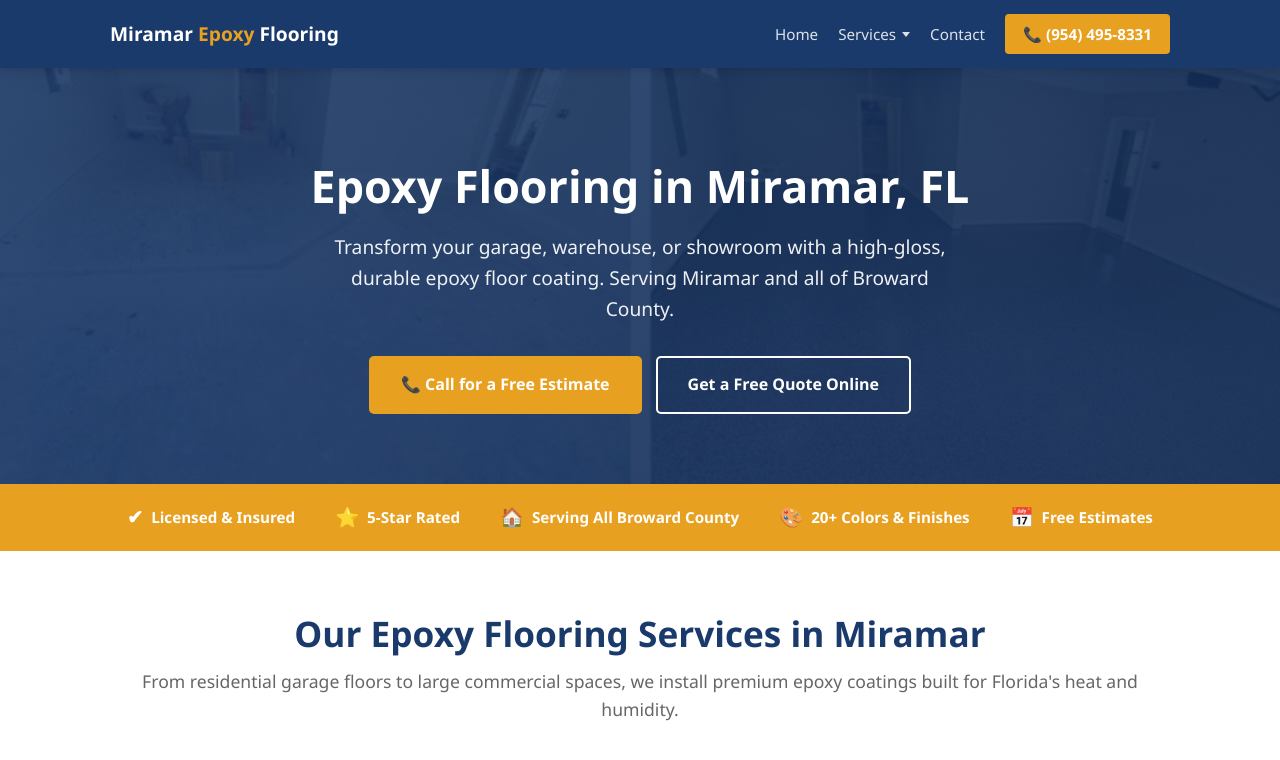
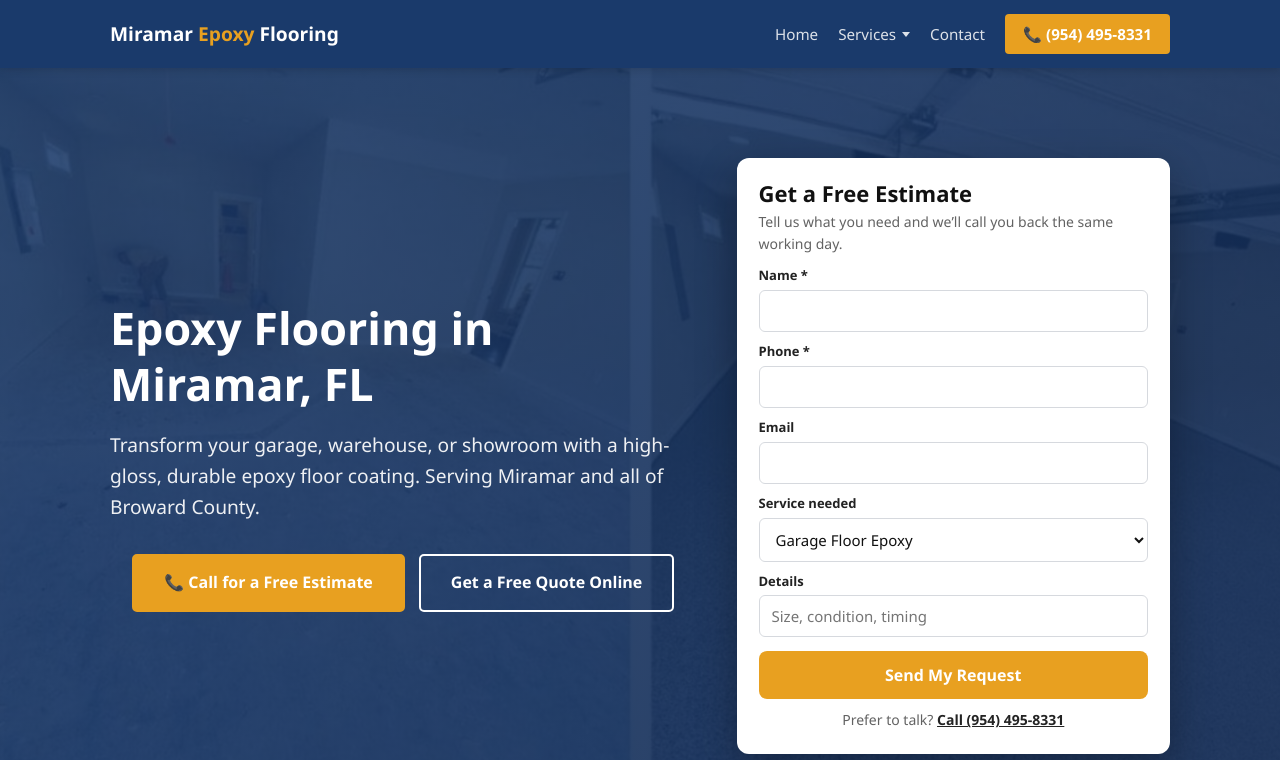
Before and after one commit to iDevRM/epoxy-flooring-miramar-fl, a plain HTML site: page index.html in a window 1280 px wide. Shown: the top 760 px of the page. Drawn offline with Linux system fonts and the light colour scheme.

Commit message:
Home page header: background photo + quote form

```diff
--- a/index.html
+++ b/index.html
@@ -42,6 +42,23 @@
     "sameAs": []
   }
   </script>
+<style>/* home hero form + photo */
+.lg-form{background:#fff;color:#1a1a1a;border-radius:12px;padding:22px;box-shadow:0 14px 40px rgba(0,0,0,.3);text-align:left;max-width:460px;width:100%;justify-self:end}
+.lg-form h2{font-size:22px;font-weight:800;color:#111;margin:0 0 4px;line-height:1.2}
+.lg-form .lg-note{font-size:14px;color:#555;margin:0 0 10px}
+.lg-form label{display:block;font-size:13px;font-weight:700;color:#222;margin:9px 0 4px}
+.lg-form input,.lg-form select{width:100%;box-sizing:border-box;padding:10px 12px;border:1px solid #d6d9de;border-radius:6px;font-size:15px;font-family:inherit;background:#fff;color:#111}
+.lg-form button{width:100%;margin-top:14px;background:rgb(232, 160, 32);color:#fff;border:0;border-radius:8px;padding:13px;font-size:16px;font-weight:800;cursor:pointer;font-family:inherit}
+.lg-form button:hover{filter:brightness(.92)}
+.lg-form .lg-alt{text-align:center;font-size:14px;margin:10px 0 0;color:#555}
+.lg-form .lg-alt a{color:#111;font-weight:700}
+.lg-grid{display:grid !important;grid-template-columns:1.15fr .85fr;gap:40px;align-items:center;text-align:left}
+.lg-form form{background:none !important;border:0 !important;padding:0 !important;box-shadow:none !important;margin:0 !important;max-width:none !important}
+.hero > .lg-form{align-self:center;justify-self:start;margin:48px 5% 48px 24px}
+.hero p:not([class*=phone]) a:not([class]){color:#fff;text-decoration:underline}
+.lg-form .lg-alt a{color:#111 !important}
+@media (max-width:860px){.hero > .lg-form{margin:0 5% 40px;justify-self:stretch;width:auto} .lg-grid{grid-template-columns:1fr !important} .lg-form{justify-self:stretch;max-width:none}}
+</style>
 </head>
 <body>
 <!-- HEADER -->
@@ -70,13 +87,42 @@
 </header>
 <!-- HERO -->
 <section class="hero">
-<div class="container">
+<div class="container lg-grid"><div>
 <h1>Epoxy Flooring in Miramar, FL</h1>
 <p>Transform your garage, warehouse, or showroom with a high-gloss, durable epoxy floor coating. Serving Miramar and all of Broward County.</p>
 <div class="hero-cta-group">
 <a class="btn btn-primary" href="tel:9544958331">📞 Call for a Free Estimate</a>
 <a class="btn btn-outline" href="contact.html">Get a Free Quote Online</a>
 </div>
+</div>
+<div class="lg-form">
+      <h2>Get a Free Estimate</h2>
+      <p class="lg-note">Tell us what you need and we&rsquo;ll call you back the same working day.</p>
+      <form action="https://formspree.io/f/xbdeongv" method="POST">
+        <input type="hidden" name="_subject" value="New Lead &mdash; Miramar Epoxy Flooring (Home Page)">
+        <label for="lg-name">Name *</label>
+        <input type="text" id="lg-name" name="name" autocomplete="name" required>
+        <label for="lg-phone">Phone *</label>
+        <input type="tel" id="lg-phone" name="phone" autocomplete="tel" required>
+        <label for="lg-email">Email</label>
+        <input type="email" id="lg-email" name="email" autocomplete="email">
+        <label for="lg-service">Service needed</label>
+        <select id="lg-service" name="service">
+          <option>Garage Floor Epoxy</option>
+          <option>Metallic Epoxy</option>
+          <option>Commercial / Industrial Epoxy</option>
+          <option>Flake &amp; Chip Epoxy</option>
+          <option>Polyaspartic Coating</option>
+          <option>Concrete Resurfacing</option>
+          <option>Not Sure — Need Advice</option>
+        </select>
+        <label for="lg-details">Details</label>
+        <input type="text" id="lg-details" name="details" placeholder="Size, condition, timing">
+        <input type="text" name="_gotcha" style="display:none" tabindex="-1" autocomplete="off">
+        <button type="submit">Send My Request</button>
+      </form>
+      <p class="lg-alt">Prefer to talk? <a href="tel:9544958331">Call (954) 495-8331</a></p>
+    </div>
 </div>
 </section>
 <!-- TRUST BAR -->
```
